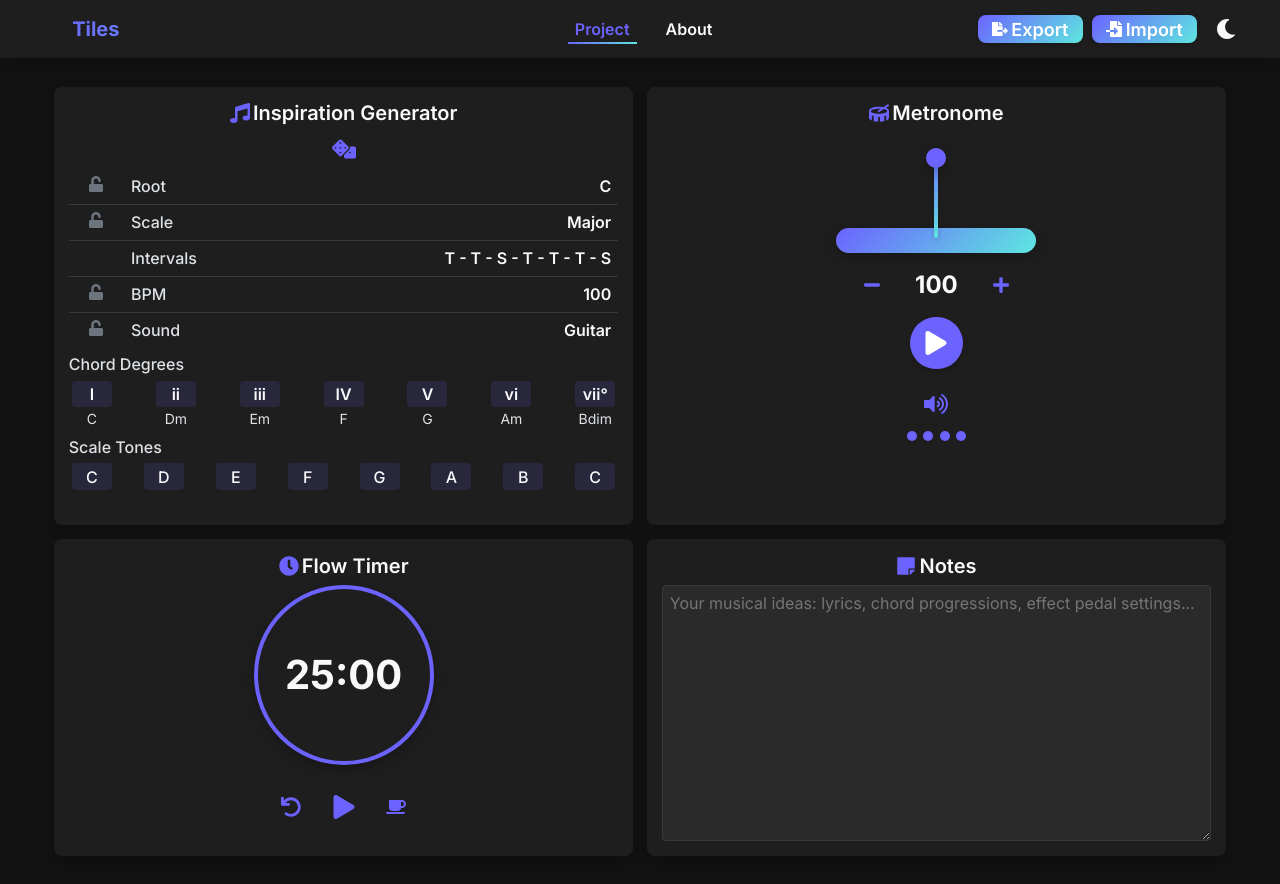
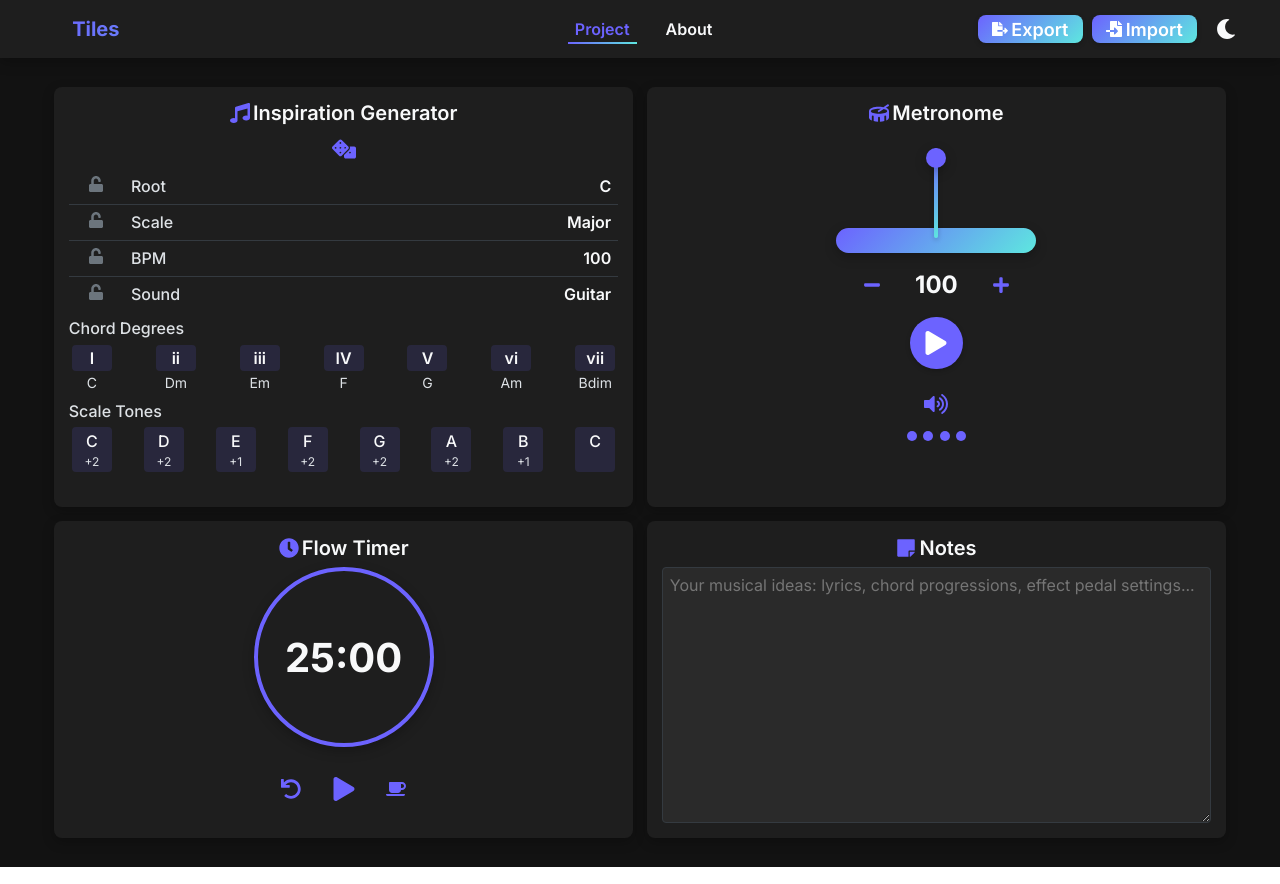
Before and after one commit to fxcircus/music-tools-studio, a React (Create React App) app: page / in a window 1280 px wide. Built offline with nearby package versions, Linux system fonts and the light colour scheme.

Commit message:
Fix IV chord highlighting to use octave note when selected

```diff
--- a/src/components/inspirationGenerator/inspirationGenerator.tsx
+++ b/src/components/inspirationGenerator/inspirationGenerator.tsx
@@ -19,7 +19,7 @@ const chordQualities: Record<string, string[]> = {
 };
 
 // Roman numeral for chord degrees
-const romanNumerals = ['I', 'ii', 'iii', 'IV', 'V', 'vi', 'vii°'];
+const romanNumerals = ['I', 'ii', 'iii', 'IV', 'V', 'vi', 'vii'];
 
 type LockedState = {
   root: boolean;
@@ -262,7 +262,10 @@ const ScaleTonesRow = styled.div`
 `;
 
 const ScaleToneNote = styled.div<{ $highlight: 'root' | 'chord' | 'none' }>`
-  padding: ${({ theme }) => theme.spacing.xs} ${({ theme }) => theme.spacing.sm};
+  display: flex;
+  flex-direction: column;
+  align-items: center;
+  padding: ${({ theme }) => `${theme.spacing.xs} ${theme.spacing.sm}`};
   border-radius: ${({ theme }) => theme.borderRadius.small};
   background-color: ${({ $highlight, theme }) =>
     $highlight === 'root'
@@ -281,9 +284,20 @@ const ScaleToneNote = styled.div<{ $highlight: 'root' | 'chord' | 'none' }>`
   transition: all ${({ theme }) => theme.transitions.fast};
 
   @media (max-width: 768px) {
-    min-width: 30px; // Smaller min-width on mobile
-    padding: ${({ theme }) => `${theme.spacing.xs} ${theme.spacing.xs}`}; // Smaller padding
-    margin: 0; // Remove margin on mobile (using gap instead)
+    min-width: 30px;
+    padding: ${({ theme }) => `${theme.spacing.xs} ${theme.spacing.xs}`};
+    margin: 0;
+  }
+`;
+
+const IntervalLabel = styled.div`
+  font-size: ${({ theme }) => theme.fontSizes.xs};
+  color: ${({ theme }) => theme.colors.textSecondary};
+  margin-top: ${({ theme }) => theme.spacing.xs};
+  font-weight: 400;
+
+  @media (max-width: 768px) {
+    font-size: calc(${({ theme }) => theme.fontSizes.xs} * 0.9);
   }
 `;
 
@@ -523,10 +537,17 @@ export default function InspirationGenerator({
   const getHighlightType = (noteIndex: number): 'root' | 'chord' | 'none' => {
     if (selectedChord === null) return 'none';
 
-    // In a 7-note scale with triads (1-3-5):
     // Root is the chord position
     if (noteIndex === selectedChord) return 'root';
 
+    // Special case for IV chord (index 3)
+    if (selectedChord === 3) {
+      // Third is 2 steps up (2 + 3 = 5)
+      if (noteIndex === 5) return 'chord';
+      // Use high octave note (index 7) as the fifth instead of the usual pattern
+      if (noteIndex === 7) return 'chord';
+    } else {
+      // Standard triad pattern for other chords
       // Third is 2 steps up (wrapping around if needed)
       const thirdPosition = (selectedChord + 2) % 7;
       // Fifth is 4 steps up (wrapping around if needed)
@@ -534,6 +555,7 @@ export default function InspirationGenerator({
 
       if (noteIndex === thirdPosition || noteIndex === fifthPosition) {
         return 'chord';
+      }
     }
 
     return 'none';
@@ -547,6 +569,21 @@ export default function InspirationGenerator({
     } else {
       setSelectedChord(chordIndex);
     }
+  };
+
+  // Modify returnIntervalPattern function to map the correct semitone intervals to the scale
+  const getSemitoneIntervals = (scaleType: string): number[] => {
+    const intervalMap: Record<string, number[]> = {
+      Major: [2, 2, 1, 2, 2, 2, 1],
+      Minor: [2, 1, 2, 2, 1, 2, 2],
+      Dorian: [2, 1, 2, 2, 2, 1, 2],
+      Phrygian: [1, 2, 2, 2, 1, 2, 2],
+      Lydian: [2, 2, 2, 1, 2, 2, 1],
+      Mixolydian: [2, 2, 1, 2, 2, 1, 2],
+      Locrian: [1, 2, 2, 1, 2, 2, 2],
+    };
+
+    return intervalMap[scaleType as keyof typeof intervalMap] || [2, 2, 1, 2, 2, 2, 1];
   };
 
   return (
@@ -605,12 +642,6 @@ export default function InspirationGenerator({
           </TableRow>
 
           <TableRow>
-            <TableHeader></TableHeader>
-            <TableCell>Intervals</TableCell>
-            <ValueCell>{tonesEl}</ValueCell>
-          </TableRow>
-
-          <TableRow>
             <TableHeader>
               <LockIconWrapper $isLocked={locked.bpm} onClick={() => toggleLock("bpm")}>
                 <IconWrapper>
@@ -654,17 +685,34 @@ export default function InspirationGenerator({
         ))}
       </ChordDegreeContainer>
 
-      {/* Add Scale Tones visualization */}
+      {/* Update Scale Tones visualization to include intervals */}
       <SectionTitle>Scale Tones</SectionTitle>
       <ScaleTonesRow>
-        {tonesArrEl.slice(0, 8).map((note, index) => (
+        {tonesArrEl.slice(0, 8).map((note, index) => {
+          // Get the interval for this note to the next note
+          const intervals = getSemitoneIntervals(scaleEl);
+          // Only show interval if it's not the last note
+          const shouldShowInterval = index < 7;
+          const interval = shouldShowInterval ? intervals[index] : null;
+
+          return (
             <ScaleToneNote
               key={index}
-            $highlight={index < 7 ? getHighlightType(index) : 'none'}
+              $highlight={getHighlightType(index)}
             >
               {note}
+              {shouldShowInterval && interval !== null && (
+                <IntervalLabel
+                  title={interval === 1 ?
+                    "Half Step (1 semitone)" :
+                    `Whole Step${interval > 2 ? "s" : ""} (${interval} semitones)`}
+                >
+                  +{interval}
+                </IntervalLabel>
+              )}
             </ScaleToneNote>
-        ))}
+          );
+        })}
       </ScaleTonesRow>
     </InspirationCard>
   );
```
Lines whose indentation alone changed are shown as unchanged.
